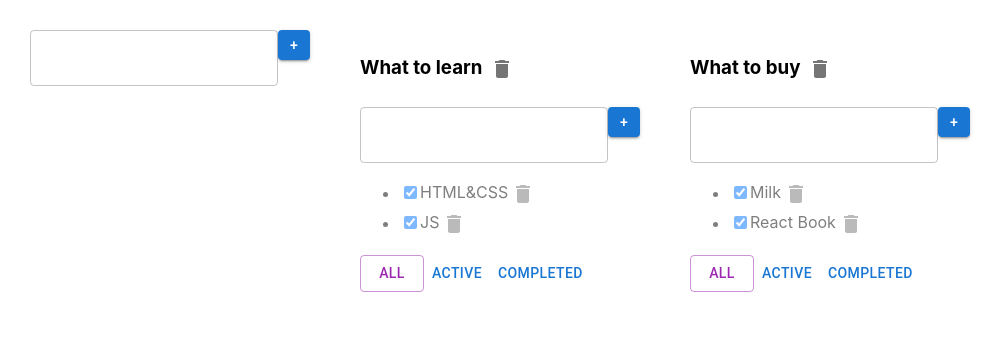
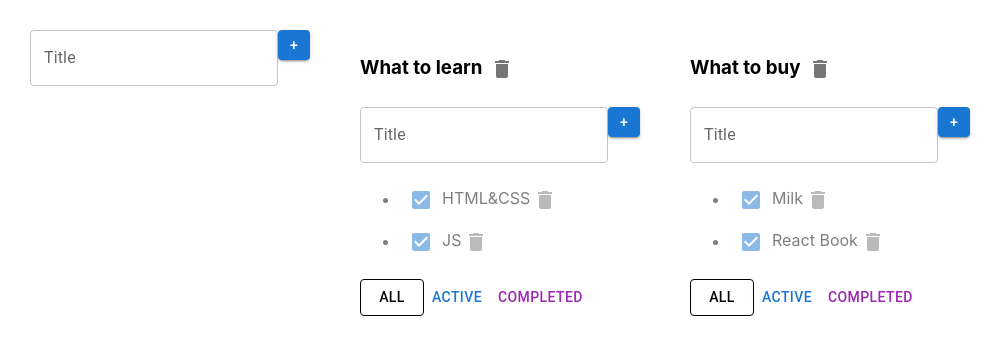
Before and after one commit to akach-dev/todolist-tuesday, a React (Create React App) app: page / in a window 1280 px wide. Shown: the top 354 px of the page, without its empty margins (0-1004 px from the left). Built offline with nearby package versions, Linux system fonts and the light colour scheme.

Commit message:
add TextField component props label={'Title'}                                                 helperText={error}

```diff
--- a/src/Todolist.tsx
+++ b/src/Todolist.tsx
@@ -2,9 +2,8 @@ import React, {ChangeEvent, FC} from 'react';
 import {FilterValuesType} from './App';
 import {AddItemForm} from "./components/AddItemForm";
 import {EditableSpan} from "./components/EditableSpan";
-import {Button, IconButton} from "@mui/material";
+import {Button, Checkbox, IconButton} from "@mui/material";
 import DeleteIcon from '@mui/icons-material/Delete';
-import {Delete} from "@mui/icons-material";
 
 export type TaskType = {
   id: string
@@ -74,8 +73,10 @@ export const Todolist: FC<PropsType> = ({
 
           return <li key={t.id} className={t.isDone ? "is-done" : ""}>
 
-            <input type="checkbox" onChange={onChangeHandler} checked={t.isDone}/>
+            <Checkbox onChange={onChangeHandler} checked={t.isDone} color={"primary"}/>
+
             <EditableSpan oldTitle={t.title} callback={(title) => updateTaskTitleHandler(title, t.id)}/>
+
             <IconButton aria-label="delete"
                         onClick={onClickHandler}
                         style={{maxWidth: '30px', maxHeight: '30px', minWidth: '30px', minHeight: '30px'}}
@@ -89,17 +90,17 @@ export const Todolist: FC<PropsType> = ({
     <div>
       <Button
          variant={filter === 'all' ? "outlined" : "text"}
-         color={filter === 'all' ? 'secondary' : 'primary'}
+         color={'inherit'}
          onClick={onAllClickHandler}>All
       </Button>
       <Button
          variant={filter === 'active' ? "outlined" : "text"}
-         color={filter === 'active' ? 'secondary' : 'primary'}
+         color={'primary'}
          onClick={onActiveClickHandler}>Active
       </Button>
       <Button
          variant={filter === 'completed' ? "outlined" : "text"}
-         color={filter === 'completed' ? 'secondary' : 'primary'}
+         color={'secondary'}
          onClick={onCompletedClickHandler}>Completed
       </Button>
     </div>
--- a/src/components/AddItemForm.tsx
+++ b/src/components/AddItemForm.tsx
@@ -34,15 +34,16 @@ export const AddItemForm: FC<AddItemFormPropsType> = ({addItem}) => {
      <div>
 
        <TextField value={inputTitle}
-                  variant={"outlined"}
                   onChange={onChangeHandler}
                   onKeyDown={onKeyPressHandler}
-                  className={error ? "error" : ""}/>
+                  error={!!error}
+                  label={'Title'}
+                  helperText={error}
+       />
 
        <Button onClick={addTaskHandler} color={"primary"} variant={"contained"}
                style={{maxWidth: '30px', maxHeight: '30px', minWidth: '30px', minHeight: '30px'}}>+</Button>
 
-       {error && <div className="error-message">{error}</div>}
      </div>
   );
 };
```
